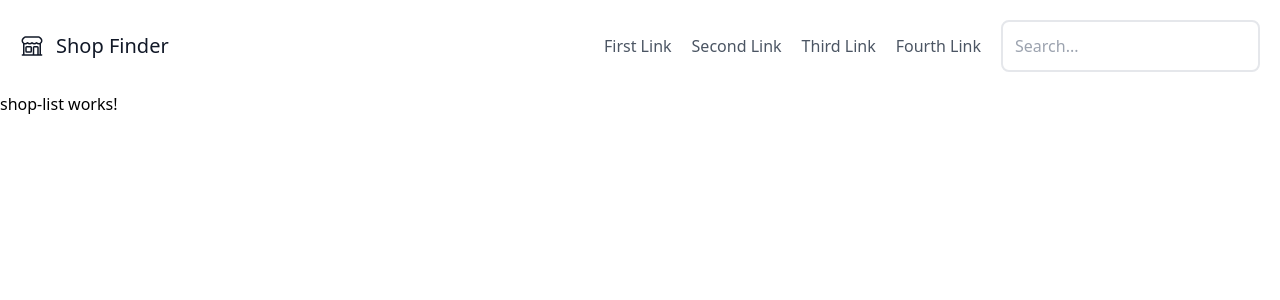
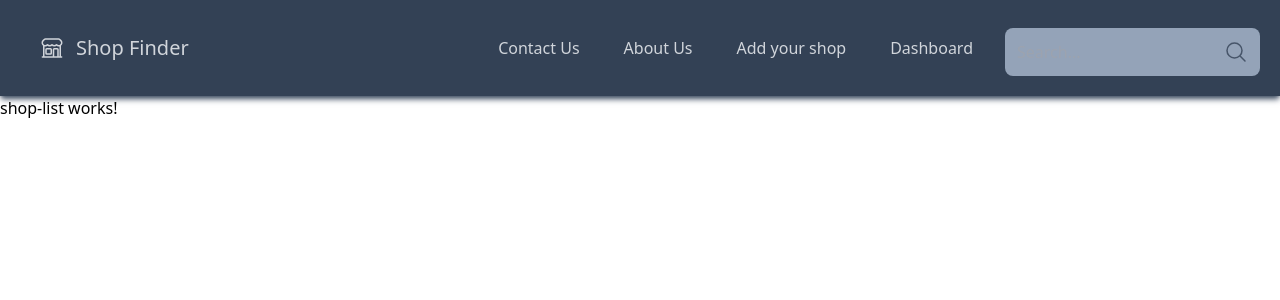
Before and after one commit to lumusitech/frontend-angular-shop-finder, an Angular app: page /shop/list in a window 1280 px wide. Shown: the top 300 px of the page. Built offline with nearby package versions, Linux system fonts and the light colour scheme.

Commit message:
feat: add basic header

```diff
--- a/src/app/app.component.html
+++ b/src/app/app.component.html
@@ -1,2 +1,4 @@
-<shared-header />
-<router-outlet />
+<main class="">
+  <shared-header />
+  <router-outlet />
+</main>
--- a/src/app/shared/header/header.component.html
+++ b/src/app/shared/header/header.component.html
@@ -1,37 +1,74 @@
-<header class="text-gray-600">
+<header class="w-full bg-slate-700 text-gray-300 shadow-md shadow-slate-600">
   <div
-    class="container mx-auto flex flex-col flex-wrap items-center p-5 md:flex-row"
+    class="mx-auto flex w-full flex-col flex-wrap items-center justify-center p-5 md:flex-row"
   >
-    <a class="mb-4 flex items-center font-medium text-gray-900 md:mb-0">
+    <a
+      class="mb-4 flex cursor-pointer items-center rounded-xl px-5 py-3 font-medium text-gray-900 transition-all hover:scale-110 hover:bg-orange-600 hover:text-gray-100 md:mb-0"
+    >
       <svg
         xmlns="http://www.w3.org/2000/svg"
         fill="none"
         viewBox="0 0 24 24"
         stroke-width="1.5"
         stroke="currentColor"
-        class="h-6 w-6"
+        class="h-6 w-6 text-gray-300"
       >
         <path
           stroke-linecap="round"
           stroke-linejoin="round"
           d="M13.5 21v-7.5a.75.75 0 0 1 .75-.75h3a.75.75 0 0 1 .75.75V21m-4.5 0H2.36m11.14 0H18m0 0h3.64m-1.39 0V9.349M3.75 21V9.349m0 0a3.001 3.001 0 0 0 3.75-.615A2.993 2.993 0 0 0 9.75 9.75c.896 0 1.7-.393 2.25-1.016a2.993 2.993 0 0 0 2.25 1.016c.896 0 1.7-.393 2.25-1.015a3.001 3.001 0 0 0 3.75.614m-16.5 0a3.004 3.004 0 0 1-.621-4.72l1.189-1.19A1.5 1.5 0 0 1 5.378 3h13.243a1.5 1.5 0 0 1 1.06.44l1.19 1.189a3 3 0 0 1-.621 4.72M6.75 18h3.75a.75.75 0 0 0 .75-.75V13.5a.75.75 0 0 0-.75-.75H6.75a.75.75 0 0 0-.75.75v3.75c0 .414.336.75.75.75Z"
+          d="M13.5 21v-7.5a.75.75 0 0 1 .75-.75h3a.75.75 0 0 1 .75.75V21m-4.5 0H2.36m11.14 0H18m0 0h3.64m-1.39 0V9.349M3.75 21V9.349m0 0a3.001 3.001 0 0 0 3.75-.615A2.993 2.993 0 0 0 9.75 9.75c.896 0 1.7-.393 2.25-1.016a2.993 2.993 0 0 0 2.25 1.016c.896 0 1.7-.393 2.25-1.015a3.001 3.001 0 0 0 3.75.614m-16.5 0a3.004 3.004 0 0 1-.621-4.72l1.189-1.19A1.5 1.5 0 0 1 5.378 3h13.243a1.5 1.5 0 0 1 1.06.44l1.19 1.189a3 3 0 0 1-.621 4.72M6.75 18h3.75a.75.75 0 0 0 .75-.75V13.5a.75.75 0 0 0-.75-.75H6.75a.75.75 0 0 0-.75.75v3.75c0 .414.336.75.75.75Z"
         />
       </svg>
 
-      <span class="ml-3 text-xl">Shop Finder</span>
+      <span class="ml-3 text-xl text-gray-300">Shop Finder</span>
     </a>
+
+    <!-- Nav Component -->
     <nav
-      class="flex flex-wrap items-center justify-center text-base md:ml-auto"
+      class="hidden flex-wrap items-center justify-center text-base md:ml-auto md:flex"
     >
-      <a class="mr-5 hover:text-gray-900">First Link</a>
-      <a class="mr-5 hover:text-gray-900">Second Link</a>
-      <a class="mr-5 hover:text-gray-900">Third Link</a>
-      <a class="mr-5 hover:text-gray-900">Fourth Link</a>
+      <a
+        class="mr-5 cursor-pointer rounded-2xl p-3 transition-all hover:bg-orange-600 hover:text-gray-100"
+        >Contact Us</a
+      >
+      <a
+        class="mr-5 cursor-pointer rounded-2xl p-3 transition-all hover:bg-orange-600 hover:text-gray-100"
+        >About Us</a
+      >
+      <a
+        class="mr-5 cursor-pointer rounded-2xl p-3 transition-all hover:bg-orange-600 hover:text-gray-100"
+        >Add your shop</a
+      >
+      <a
+        class="mr-5 cursor-pointer rounded-2xl p-3 transition-all hover:bg-orange-600 hover:text-gray-100"
+        >Dashboard</a
+      >
     </nav>
-    <input
-      class="rounded-lg border-2 p-3"
-      type="text"
-      placeholder="Search..."
-    />
+
+    <!-- Search Component -->
+    <div class="relative mt-2 flex w-full lg:w-auto">
+      <input
+        class="focus:ring-none flex-1 rounded-lg bg-slate-400 p-3 text-slate-700 focus:outline-none focus:ring-slate-500"
+        type="text"
+        placeholder="Search..."
+      />
+      <div>
+        <svg
+          xmlns="http://www.w3.org/2000/svg"
+          fill="none"
+          viewBox="0 0 24 24"
+          stroke-width="1.5"
+          stroke="currentColor"
+          class="absolute right-3 top-3 h-6 w-6 cursor-pointer text-slate-600 transition-all hover:scale-125 hover:text-slate-700"
+        >
+          <path
+            stroke-linecap="round"
+            stroke-linejoin="round"
+            d="m21 21-5.197-5.197m0 0A7.5 7.5 0 1 0 5.196 5.196a7.5 7.5 0 0 0 10.607 10.607Z"
+          />
+        </svg>
+      </div>
+    </div>
   </div>
 </header>
```
